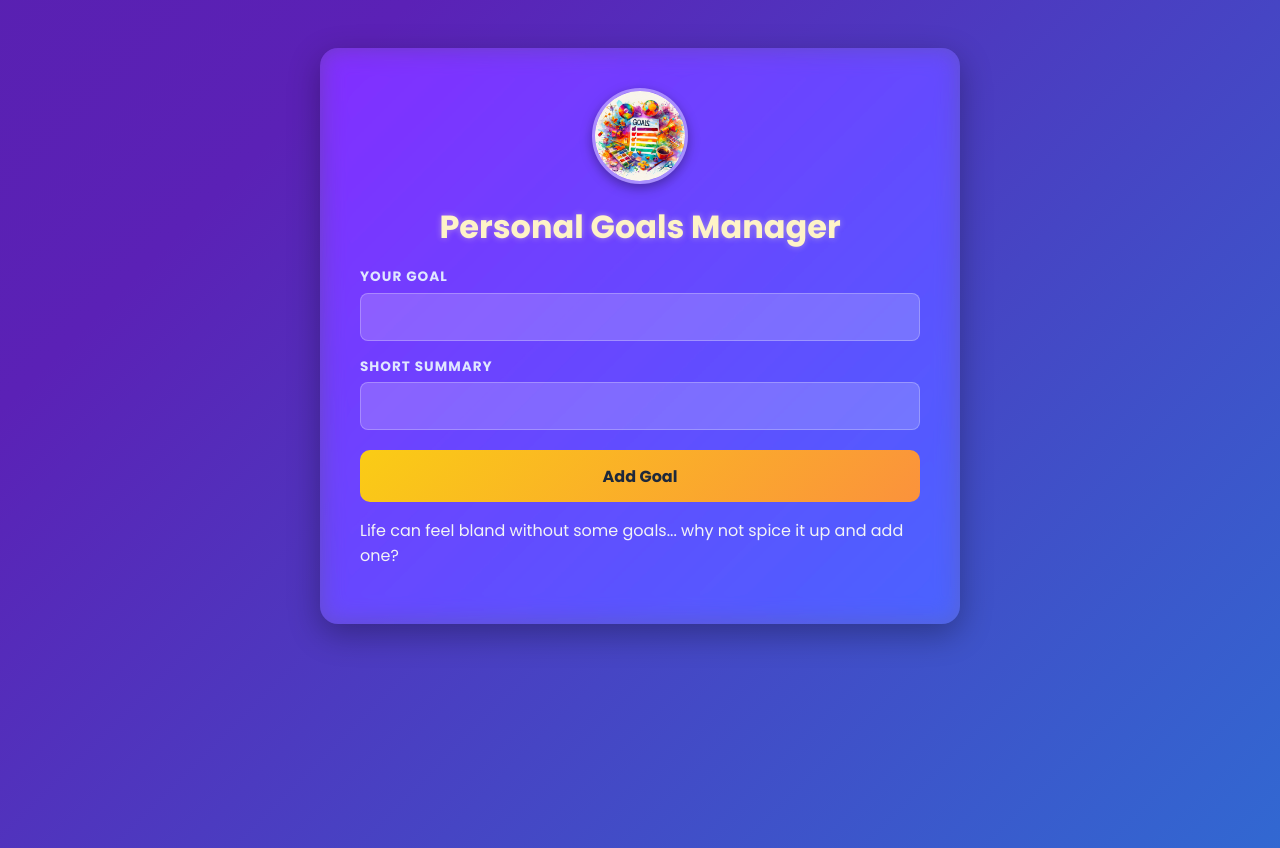
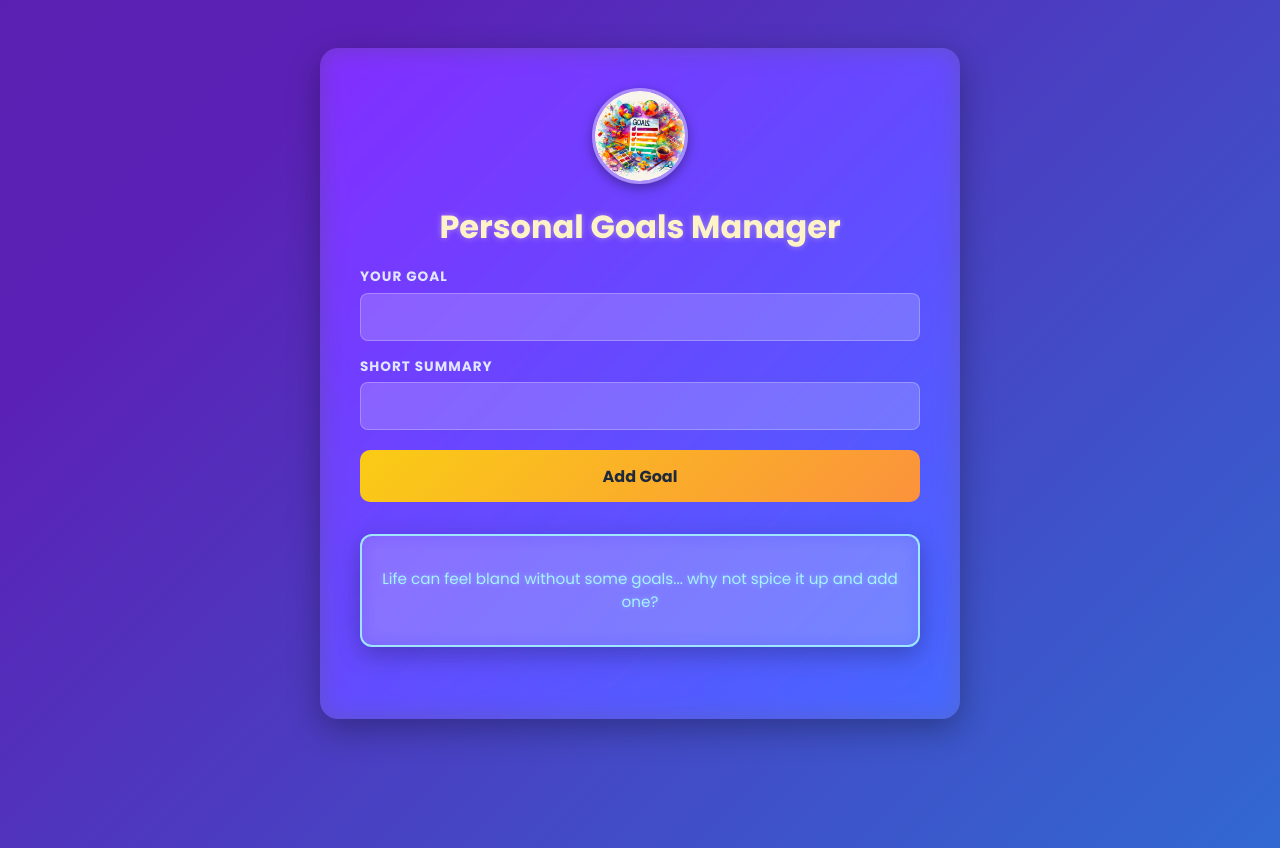
Before and after one commit to nrcoover/typescript-goal-manager, a React (Vite) app: page / in a window 1280 px wide. Built offline with nearby package versions, Linux system fonts and the light colour scheme.

Commit message:
Add styles for newly added InfoBox

```diff
--- a/src/index.css
+++ b/src/index.css
@@ -180,3 +180,84 @@ li button:hover {
 	color: #bae6fd;
 	backdrop-filter: blur(10px);
 }
+
+.infobox {
+	margin: 2rem 0;
+	padding: 1rem 1.25rem;
+	text-align: center;
+
+	background: rgba(255, 255, 255, 0.12);
+	backdrop-filter: blur(10px) saturate(160%);
+	border-radius: 12px;
+
+	color: #e2e8f0;
+	font-size: 0.95rem;
+
+	box-shadow: 0 8px 24px rgba(0, 0, 0, 0.25);
+	transition: transform 0.15s ease, box-shadow 0.2s ease;
+}
+
+.infobox:hover {
+	transform: translateY(-3px);
+	box-shadow: 0 10px 28px rgba(0, 0, 0, 0.32);
+}
+
+.infobox-hint {
+	border: 2px solid rgba(165, 243, 252, 0.9); /* bright aqua */
+	color: #a5f3fc;
+	text-shadow: 0 0 5px rgba(165, 243, 252, 0.4);
+}
+
+.infobox-warning {
+	border-width: 2px;
+	border-style: solid;
+	font-weight: 600;
+}
+
+.infobox-warning.warning--low {
+	border-color: #fde68a;
+	color: #fde68a;
+	text-shadow: 0 0 5px rgba(253, 230, 138, 0.4);
+}
+
+.infobox-warning.warning--medium {
+	border-color: #fb923c;
+	color: #fb923c;
+	text-shadow: 0 0 6px rgba(251, 146, 60, 0.35);
+}
+
+.infobox-warning.warning--high {
+	border-color: #fb7185;
+	color: #fb7185;
+	text-shadow: 0 0 6px rgba(251, 113, 133, 0.4);
+}
+
+/*
+.infobox {
+	margin: 2rem 0;
+	padding: 0.5rem;
+	text-align: center;
+	box-shadow: 0 0 10px rgba(0, 0, 0, 0.25);
+	font-size: 0.85rem;
+	border-radius: 4px;
+}
+
+.infobox-hint {
+	border: 1px solid #96f5f7;
+	color: #96f5f7;
+}
+
+.infobox-warning.warning--low {
+	border: 1px solid #f6d84f;
+	color: #f6d84f;
+}
+
+.infobox-warning.warning--medium {
+	border: 1px solid #f9a73b;
+	color: #f9a73b;
+}
+
+.infobox-warning.warning--high {
+	border: 1px solid #f97373;
+	color: #f97373;
+} */
```
